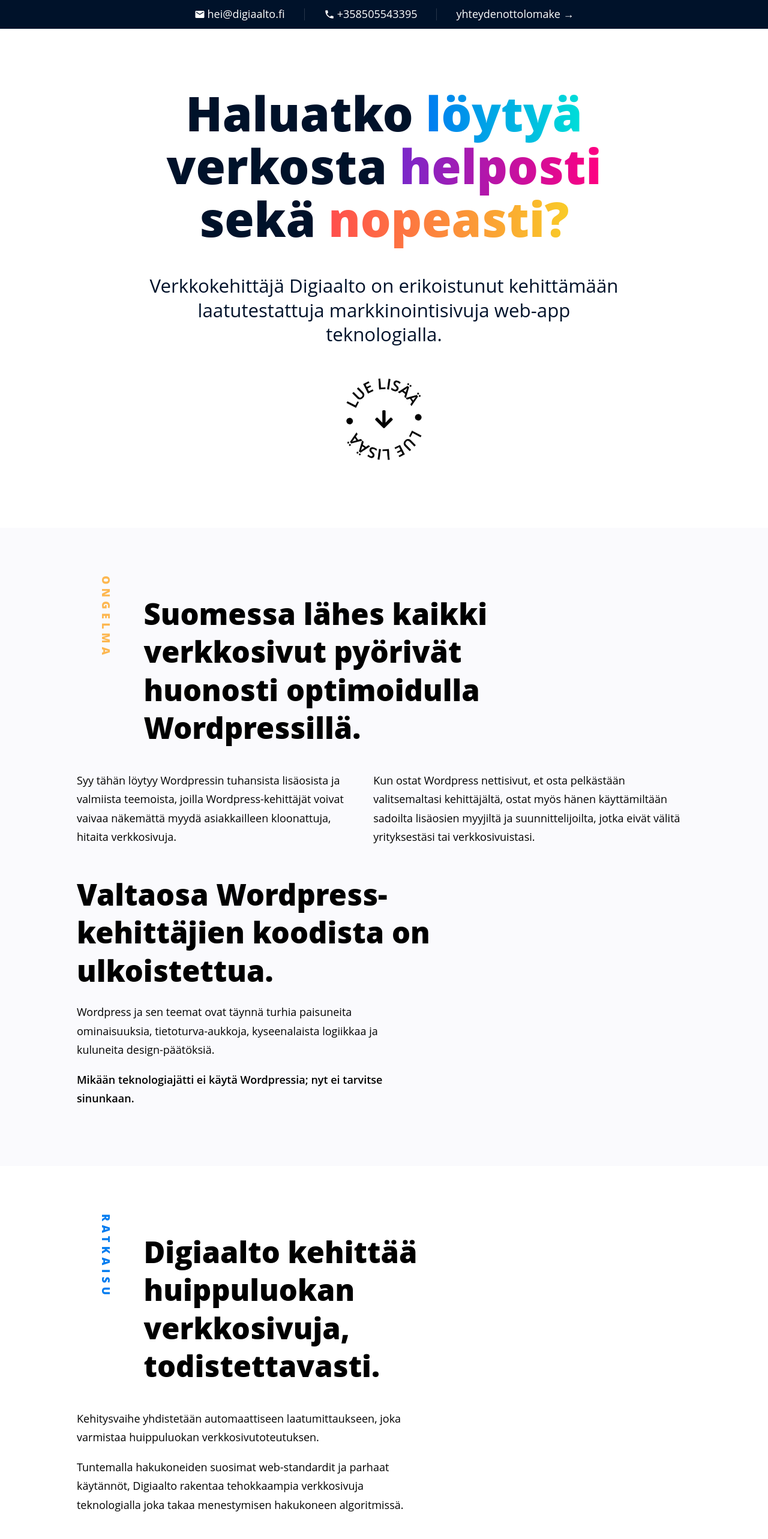
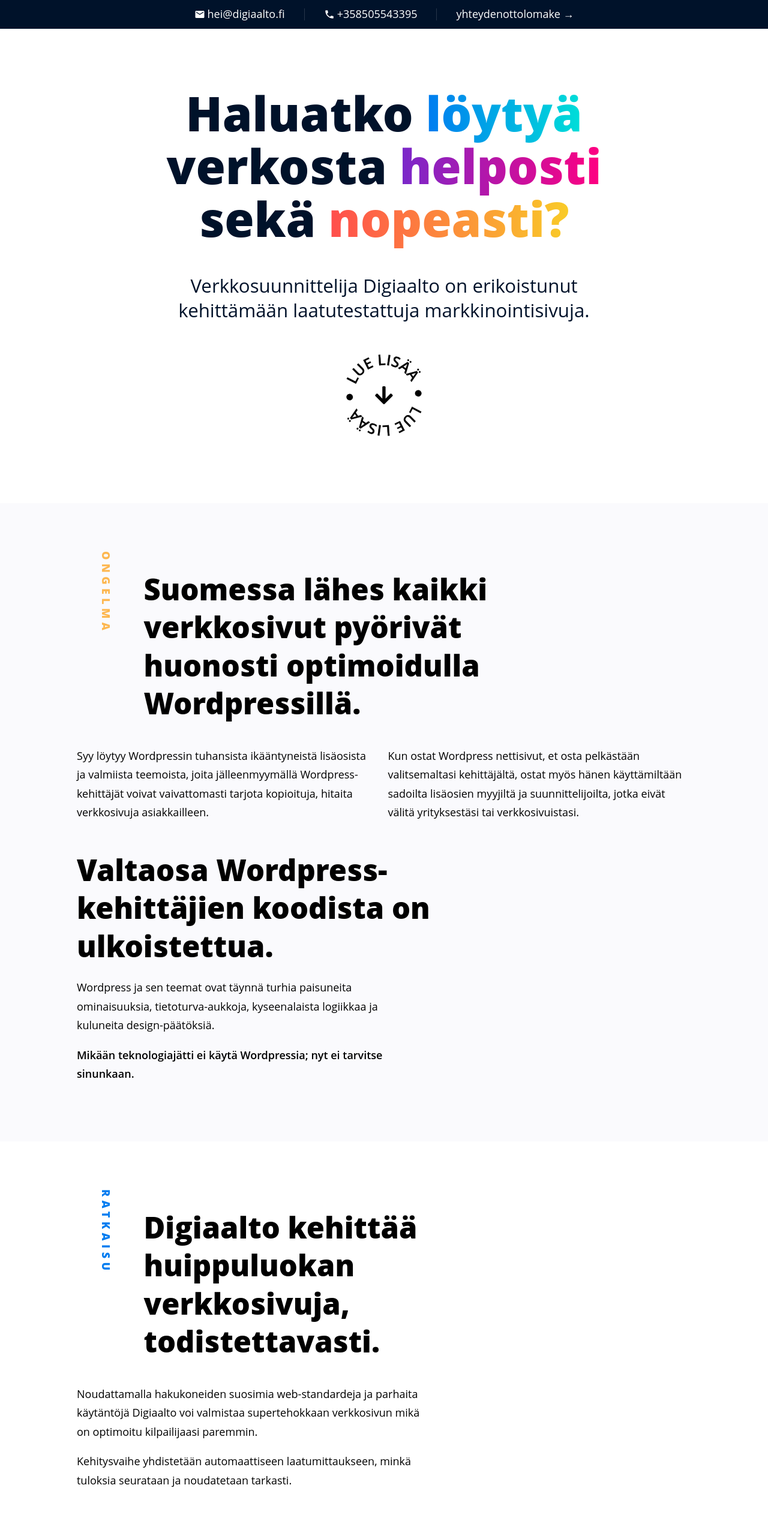
Before and after one commit to digiaalto/etusivu, a Next.js app: page / in a window 1280 px wide. Shown: the top 2566 px of the page at 60% size. Built offline with nearby package versions, Linux system fonts and the light colour scheme; a small style sheet from the web is missing.

Commit message:
added more info on pricing

```diff
--- a/components/LP_Audit.js
+++ b/components/LP_Audit.js
@@ -1,5 +1,5 @@
 import styles from "../styles/LP_Audit.module.sass"
-
+import { HiExclamation } from "react-icons/hi"
 const auditLink = "https://www.web.dev/measure"
 
 const LP_Audit = () => {
@@ -7,6 +7,13 @@ const LP_Audit = () => {
     <section className={styles.section}>
       <div className={styles.content}>
         <span className={styles.suggestion}>Auditoi verkkosivusi laatu.</span>
+        <p className={styles.info}>
+          Google Lighthouse on avoimen lähdekoodin automaattinen työkalu
+          verkkosivujen laadun mittaamiseen. Sitä voidaan käyttää minkä tahansa
+          julkisen tai todentamista vaativan verkkosivun kanssa. Google
+          Lighthouse tarkastaa verkkosivujen suorituskyvyn, saavutettavuuden ja
+          hakukoneoptimoinnin.
+        </p>
         <a
           className={styles.button}
           href={auditLink}
@@ -15,6 +22,10 @@ const LP_Audit = () => {
         >
           Suorita Lighthouse
         </a>
+        <p className={styles.help}>
+          <HiExclamation /> Kirjoita testiin täydellinen, julkinen osoite
+          (https://www.esimerkki.fi)
+        </p>
       </div>
     </section>
   )
--- a/components/LP_Problem.js
+++ b/components/LP_Problem.js
@@ -15,9 +15,10 @@ const LP_Problem = () => {
           </div>
           <div className={styles.pWrapper}>
             <p>
-              Syy tähän löytyy Wordpressin tuhansista lisäosista ja valmiista
-              teemoista, joilla Wordpress-kehittäjät voivat vaivaa näkemättä
-              myydä asiakkailleen kloonattuja, hitaita verkkosivuja.
+              Syy löytyy Wordpressin tuhansista ikääntyneistä lisäosista ja
+              valmiista teemoista, joita jälleenmyymällä Wordpress-kehittäjät
+              voivat vaivattomasti tarjota kopioituja, hitaita verkkosivuja
+              asiakkailleen.
             </p>
             <p>
               Kun ostat Wordpress nettisivut, et osta pelkästään valitsemaltasi
--- a/components/LP_Quote.js
+++ b/components/LP_Quote.js
@@ -1,5 +1,4 @@
 import styles from "../styles/LP_Quote.module.sass"
-import { Fade } from "react-awesome-reveal"
 
 const sourceUrl = "https://youtu.be/mLjxXPHuIJo?t=76"
 
@@ -7,14 +6,13 @@ const LP_Quote = () => {
   return (
     <section className={styles.section}>
       <div className={styles.flexWrapper}>
-        <Fade fraction={0.5} triggerOnce>
         <div className={styles.container}>
           <p className={styles.quoteText}>
             Sivun latausnopeuden osoitetaan olevan tärkein tekijä käyttäjän
-              mobiilikokemuksessa. Se on tärkeämpää kuin kuinka helppoa on
-              löytää mitä etsii, se on tärkeämpää kuin sivuston käytön
-              yksinkertaisuus ja mielenkiintoisesti, se on kolme kertaa
-              tärkeämpi kuin miltä sivusto näyttää.
+            mobiilikokemuksessa. Se on tärkeämpää kuin kuinka helppoa on löytää
+            mitä etsii, se on tärkeämpää kuin sivuston käytön yksinkertaisuus ja
+            mielenkiintoisesti, se on kolme kertaa tärkeämpi kuin miltä sivusto
+            näyttää.
           </p>
           <a
             href={sourceUrl}
@@ -25,7 +23,6 @@ const LP_Quote = () => {
             —Google I/O 2019
           </a>
         </div>
-        </Fade>
       </div>
     </section>
   )
--- a/components/LP_Solution.js
+++ b/components/LP_Solution.js
@@ -13,13 +13,13 @@ const LP_Solution = () => {
             </h1>
           </div>
           <p>
-            Kehitysvaihe yhdistetään automaattiseen laatumittaukseen, joka
-            varmistaa huippuluokan verkkosivutoteutuksen.
+            Noudattamalla hakukoneiden suosimia web-standardeja ja parhaita
+            käytäntöjä Digiaalto voi valmistaa supertehokkaan verkkosivun mikä
+            on optimoitu kilpailijaasi paremmin.
           </p>
           <p>
-            Tuntemalla hakukoneiden suosimat web-standardit ja parhaat
-            käytännöt, Digiaalto rakentaa tehokkaampia verkkosivuja
-            teknologialla joka takaa menestymisen hakukoneen algoritmissä.
+            Kehitysvaihe yhdistetään automaattiseen laatumittaukseen, minkä
+            tuloksia seurataan ja noudatetaan tarkasti.
           </p>
         </Fade>
       </div>
--- a/components/hero.js
+++ b/components/hero.js
@@ -1,6 +1,6 @@
 import styles from "../styles/hero.module.sass"
 import Link from "next/link"
-import { Zoom, Fade } from "react-awesome-reveal"
+import { Zoom } from "react-awesome-reveal"
 
 const Hero = () => {
   return (
@@ -13,8 +13,8 @@ const Hero = () => {
             sekä <span className={styles.highlight3}> nopeasti?</span>
           </h6>
           <h2 className={styles.header}>
-            Verkkokehittäjä Digiaalto on erikoistunut kehittämään
-            laatutestattuja markkinointisivuja web-app teknologialla.
+            Verkkosuunnittelija Digiaalto on erikoistunut kehittämään
+            laatutestattuja markkinointisivuja.
           </h2>
         </div>
         <div className={styles.lueLisaaContainer}>
--- a/styles/LP_Audit.module.sass
+++ b/styles/LP_Audit.module.sass
@@ -18,10 +18,14 @@
 	font-size: $h3Size
 	font-weight: 800
 	line-height: $headerLineHeight
-	margin-bottom: 2rem
 	text-align: center
-	max-width: $sectionHeaderWidth
-
+.info
+	text-align: center
+.help
+	font-size: 0.9rem
+	max-width: 300px
+	opacity: 0.8
+	text-align: center
 .button
 	padding: 1rem 2rem
 	border-radius: 9999px
@@ -32,6 +36,8 @@
 	font-size: $h5Size
 	cursor: pointer
 	transition: all 0.1s ease
+	margin: 1.5rem 0
+	margin-bottom: 0.5rem
 
 	&:hover
 		border: 2px solid transparent
@@ -44,4 +50,5 @@
 @media (min-width: map-get($bp, laptop))
 	.suggestion
 		font-size: $h1Size * 1.2
-		max-width: $sectionHeaderWidth * 2
+	.info
+		margin-bottom: 1rem
```
Lines whose indentation alone changed are shown as unchanged.
